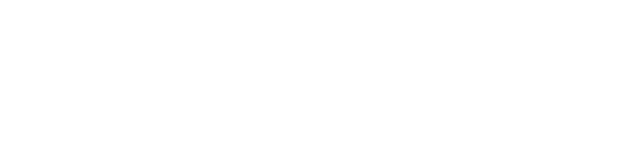
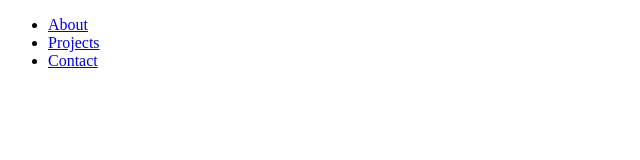
Before and after one commit to garyfromsait/exampleproject, a plain HTML site: page index.html in a window 1280 px wide. Shown: the whole page, without its empty margins (0-640 px from the left). Drawn offline with Linux system fonts and the light colour scheme.

Commit message:
added nav

```diff
--- a/index.html
+++ b/index.html
@@ -8,7 +8,17 @@
 </head>
 <body>
 
-    <header></header>
+    <header>
+        <nav>
+            <div class="logo"></div>
+            <ul>
+                <li><a href="#">About</a></li>
+                <li><a href="#">Projects</a></li>
+                <li><a href="#">Contact</a></li>
+            </ul>
+
+        </nav>
+    </header>
     <section class='hero'></section>
     <main></main>
     <footer></footer>
```
